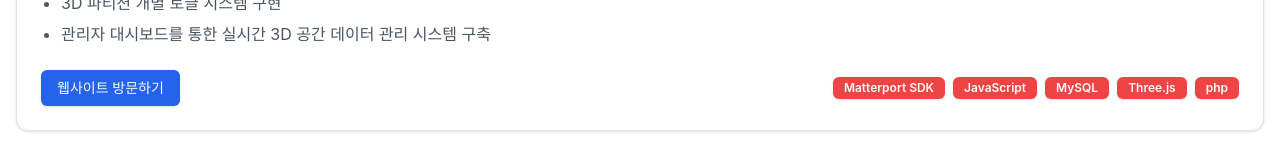
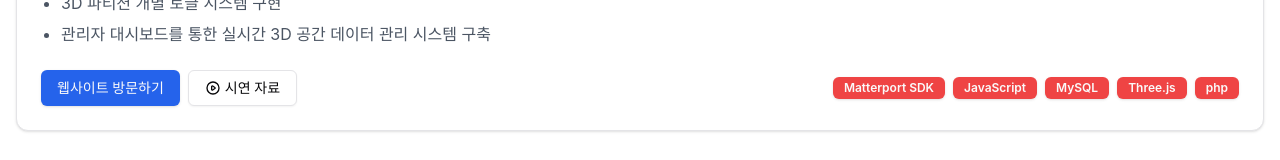
Before and after one commit to inggu96/portpolio-ts, a React (Vite) app: page /career in a window 1280 px wide. Shown: the part 2091-2251 px from the top of the page. Built offline with nearby package versions, Linux system fonts and the light colour scheme.

Commit message:
feat.시연영상 추가

```diff
--- a/src/constants/Project.ts
+++ b/src/constants/Project.ts
@@ -74,5 +74,7 @@ export const projects: Project[] = [
     techStack: ["Matterport SDK", "JavaScript", "MySQL", "Three.js", "php"],
     link: "https://bexcos.mycafe24.com/",
     secure: false,
+    videoLink: "/dms/bexco.mp4",
+    addVideo: true,
   },
 ];
--- a/src/pages/CareerHistory/CareerHistory.tsx
+++ b/src/pages/CareerHistory/CareerHistory.tsx
@@ -3,9 +3,19 @@ import { Card, CardContent, CardHeader } from "@/components/common/ui/card";
 import { Button } from "@/components/common/ui/button";
 import { useNavigate } from "react-router-dom";
 import { projects } from "@/constants/Project";
+import { useState } from "react";
+import { Dialog, DialogContent } from "@/components/common/ui/dialog";
 
 export const CareerHistory = () => {
   const navigate = useNavigate();
+  const [isVideoModalOpen, setIsVideoModalOpen] = useState(false);
+  const [currentVideo, setCurrentVideo] = useState<string | null>(null);
+
+  const openVideoModal = (videoPath: string) => {
+    setCurrentVideo(videoPath);
+    setIsVideoModalOpen(true);
+  };
+
   return (
     <div className="container px-4 py-12 mx-auto">
       <div className="flex gap-4 items-center mb-4">
@@ -57,6 +67,29 @@ export const CareerHistory = () => {
                   >
                     웹사이트 방문하기
                   </Button>
+                  {project.addVideo && (
+                    <Button
+                      variant="outline"
+                      onClick={() => openVideoModal("/dms/bexco.mp4")}
+                      className="flex items-center gap-1"
+                    >
+                      <svg className="w-4 h-4" fill="none" stroke="currentColor" viewBox="0 0 24 24">
+                        <path
+                          strokeLinecap="round"
+                          strokeLinejoin="round"
+                          strokeWidth={2}
+                          d="M14.752 11.168l-3.197-2.132A1 1 0 0010 9.87v4.263a1 1 0 001.555.832l3.197-2.132a1 1 0 000-1.664z"
+                        />
+                        <path
+                          strokeLinecap="round"
+                          strokeLinejoin="round"
+                          strokeWidth={2}
+                          d="M21 12a9 9 0 11-18 0 9 9 0 0118 0z"
+                        />
+                      </svg>
+                      시연 자료
+                    </Button>
+                  )}
                   {project.secure && (
                     <span className="text-sm text-gray-500 flex items-center gap-1">
                       <svg className="w-4 h-4" fill="none" stroke="currentColor" viewBox="0 0 24 24">
@@ -83,6 +116,33 @@ export const CareerHistory = () => {
           </Card>
         ))}
       </div>
+
+      {/* Video Modal */}
+      <Dialog open={isVideoModalOpen} onOpenChange={setIsVideoModalOpen}>
+        <DialogContent className="max-w-4xl w-[90vw] p-0 bg-black">
+          <button
+            className="absolute right-4 top-4 rounded-sm transition-opacity hover:opacity-80 focus:outline-none  disabled:pointer-events-none data-[state=open]:bg-accent data-[state=open]:text-muted-foreground z-50 bg-white p-1"
+            onClick={() => setIsVideoModalOpen(false)}
+          >
+            <svg width="15" height="15" viewBox="0 0 15 15" fill="none">
+              <path
+                d="M11.7816 4.03157C12.0062 3.80702 12.0062 3.44295 11.7816 3.2184C11.5571 2.99385 11.193 2.99385 10.9685 3.2184L7.50005 6.68682L4.03157 3.2184C3.80702 2.99385 3.44295 2.99385 3.2184 3.2184C2.99385 3.44295 2.99385 3.80702 3.2184 4.03157L6.68682 7.50005L3.2184 10.9685C2.99385 11.193 2.99385 11.5571 3.2184 11.7816C3.44295 12.0062 3.80702 12.0062 4.03157 11.7816L7.50005 8.31322L10.9685 11.7816C11.193 12.0062 11.5571 12.0062 11.7816 11.7816C12.0062 11.5571 12.0062 11.193 11.7816 10.9685L8.31322 7.50005L11.7816 4.03157Z"
+                fill="currentColor"
+                fillRule="evenodd"
+                clipRule="evenodd"
+              />
+            </svg>
+          </button>
+          {currentVideo && (
+            <div className="relative pt-[56.25%]">
+              <video className="absolute top-0 left-0 w-full h-full" controls autoPlay>
+                <source src={currentVideo} type="video/mp4" />
+                Your browser does not support the video tag.
+              </video>
+            </div>
+          )}
+        </DialogContent>
+      </Dialog>
     </div>
   );
 };
--- a/src/types/project.d.ts
+++ b/src/types/project.d.ts
@@ -7,4 +7,6 @@ export interface Project {
   techStack: string[];
   link: string;
   secure: boolean;
+  videoLink?: string;
+  addVideo?: boolean;
 }
```
Also changed, not shown: 1 other file (tests, documents, lock files or other folders).
